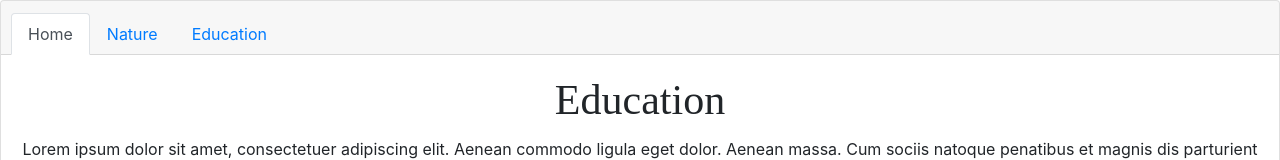
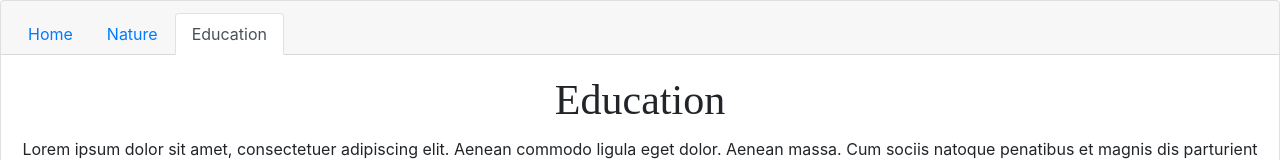
Before and after one commit to gscheid5210/Vico2162Project7, a plain HTML site: page page2.html in a window 1280 px wide. Shown: the top 160 px of the page. Drawn offline with nearby package versions, Linux system fonts and the light colour scheme.

Commit message:
Update page2.html

```diff
--- a/page2.html
+++ b/page2.html
@@ -16,13 +16,13 @@
         <div class="card-header">
             <ul class="nav nav-tabs card-header-tabs">
                 <li class="nav-item">
-                    <a class="nav-link active" href="index.html">Home</a>
+                    <a class="nav-link" href="index.html">Home</a>
                 </li>
                 <li class="nav-item">
                     <a class="nav-link" href="page1.html">Nature</a>
                 </li>
                 <li class="nav-item">
-                    <a class="nav-link" href="page2.html">Education</a>
+                    <a class="nav-link active" href="page2.html">Education</a>
                 </li>
             </ul>
         </div>
```
